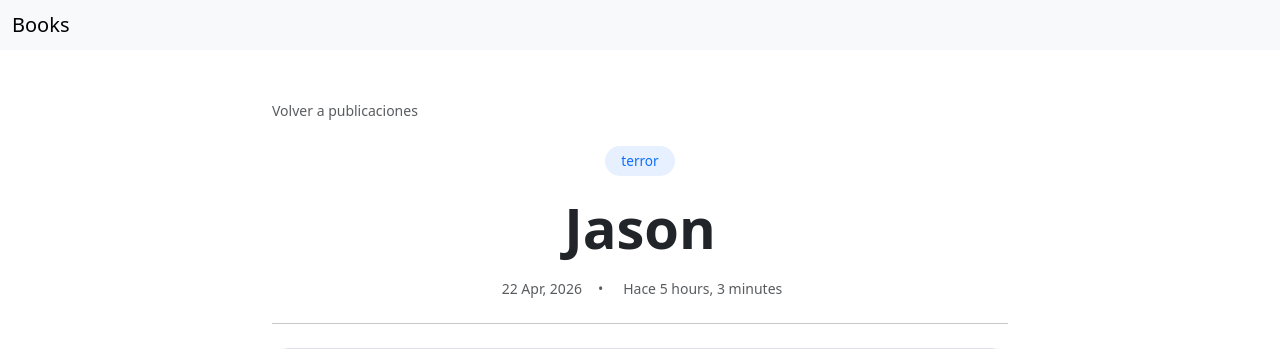
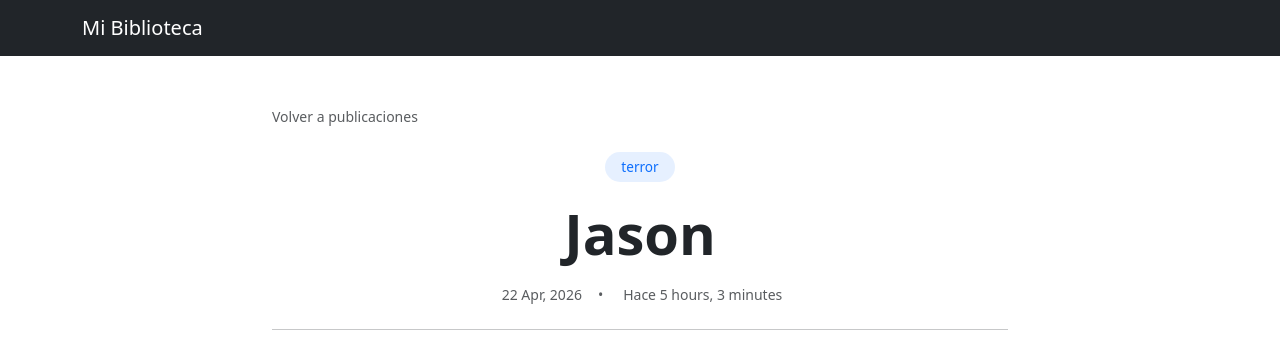
Before and after one commit to Cesaraarr/dj_my_books, a Django app: template books/templates/books/detail_book.html in a window 1280 px wide. Shown: the top 349 px of the page. Run offline with Django 5.2, Linux system fonts and the light colour scheme; the template is opened without the code that fills it: values that come from a table or form of the project are taken from there, others are empty; data comes from the database, SQL or seed files in the repository; both versions use the stored data as it was after the commit.

Commit message:
cambios para books

```diff
--- a/books/templates/books/base.html
+++ b/books/templates/books/base.html
@@ -1,15 +1,21 @@
-<!doctype html>
-<html lang="en">
+<!DOCTYPE html>
+<html lang="es">
 <head>
-    <meta charset="utf-8">
-    <meta name="viewport" content="width=device-width, initial-scale=1">
-    <title>My Books</title>
-    <link href="https://cdn.jsdelivr.net/npm/bootstrap@5.3.3/dist/css/bootstrap.min.css" rel="stylesheet" integrity="sha384-QWTKZyjpPEjISv5WaRU9OFeRpok6YctnYmDr5pNlyT2bRjXh0JMhjY6hW+ALEwIH" crossorigin="anonymous">
+    <meta charset="UTF-8">
+    <meta name="viewport" content="width=device-width, initial-scale=1.0">
+    <title>Mi Biblioteca</title>
+    <link href="https://cdn.jsdelivr.net/npm/bootstrap@5.3.0/dist/css/bootstrap.min.css" rel="stylesheet">
 </head>
 <body>
-    {% include 'books/navbar.html'%}
+    <nav class="navbar navbar-dark bg-dark">
+        <div class="container">
+            <a class="navbar-brand" href="/">Mi Biblioteca</a>
+        </div>
+    </nav>
+
     {% block content %}
     {% endblock %}
-    <script src="https://cdn.jsdelivr.net/npm/bootstrap@5.3.3/dist/js/bootstrap.bundle.min.js" integrity="sha384-YvpcrYf0tY3lHB60NNkmXc5s9fDVZLESaAA55NDzOxhy9GkcIdslK1eN7N6jIeHz" crossorigin="anonymous"></script>
+
+    <script src="https://cdn.jsdelivr.net/npm/bootstrap@5.3.0/dist/js/bootstrap.bundle.min.js"></script>
 </body>
 </html>
--- a/books/urls.py
+++ b/books/urls.py
@@ -1,8 +1,7 @@
-from django.contrib import admin
 from django.urls import path
-from .views import home, detail
+from .views import home
 
 urlpatterns = [
     path('', home, name='home'),
-    path('books/<int:id>/', detail, name='detail'),
+
 ]
--- a/my_books/settings.py
+++ b/my_books/settings.py
@@ -121,3 +121,8 @@ STATIC_URL = 'static/'
 # https://docs.djangoproject.com/en/5.2/ref/settings/#default-auto-field
 
 DEFAULT_AUTO_FIELD = 'django.db.models.BigAutoField'
+import os
+
+# Media files configuration
+MEDIA_URL = '/media/'
+MEDIA_ROOT = os.path.join(BASE_DIR, 'media')
--- a/my_books/urls.py
+++ b/my_books/urls.py
@@ -15,8 +15,14 @@ Including another URLconf
     2. Add a URL to urlpatterns:  path('blog/', include('blog.urls'))
 """
 from django.contrib import admin
-from django.urls import path
+from django.urls import path, include
+from django.conf import settings
+from django.conf.urls.static import static
 
 urlpatterns = [
     path('admin/', admin.site.urls),
+    path('', include('books.urls')),
 ]
+
+if settings.DEBUG:
+    urlpatterns += static(settings.MEDIA_URL, document_root=settings.MEDIA_ROOT)
```
Also changed, not shown: books/templates/books/home.html (+10 -6 lines), books/views.py (+4 -19 lines), db.sqlite3, media/upload/divinacomedia.jpg (added), media/upload/jason.jpg (added), upload/fifa26.jpg (added), upload/jason_LuR4mpP.jpg (added). Lines whose indentation alone changed are shown as unchanged.
